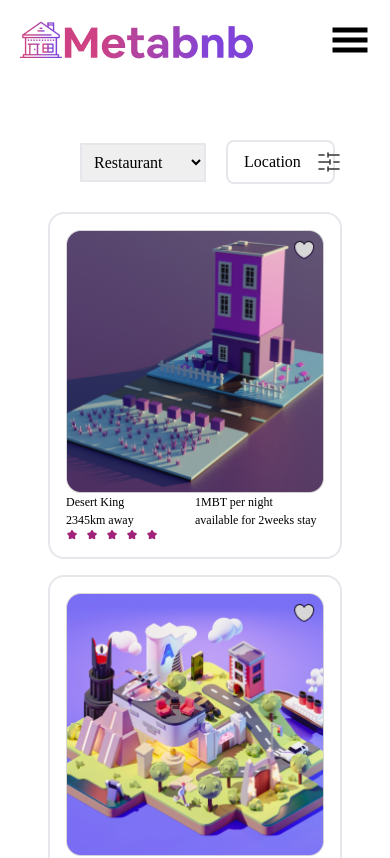
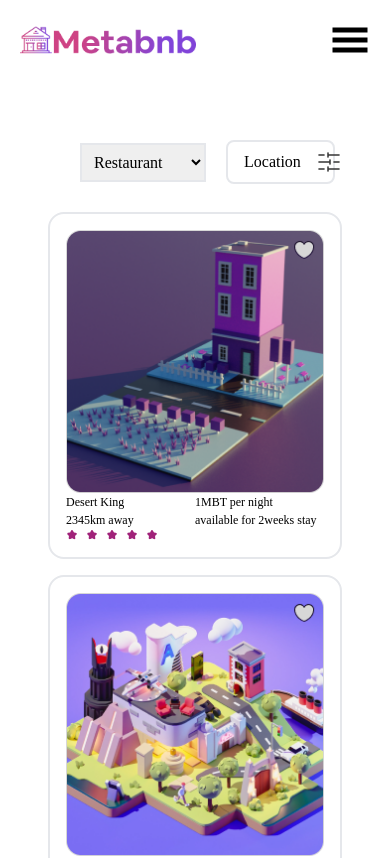
Before and after one commit to whalay/Bnb-Meta, a React (Vite) app: page /nft in a window 390 px wide. Shown: the top 858 px of the page. Built offline with nearby package versions, Linux system fonts and the light colour scheme; a web font is replaced by a local one.

Commit message:
added some changes

```diff
--- a/src/App.jsx
+++ b/src/App.jsx
@@ -34,7 +34,7 @@ function App() {
           <Home showModal={openModalHandler} />
         </Route>
         <Route path="/nft">
-          <NFT />
+          <NFT showModal={openModalHandler}/>
         </Route>
       </Router>
     </div>
--- a/src/components/Modal.jsx
+++ b/src/components/Modal.jsx
@@ -11,15 +11,15 @@ const Modal = (props) => {
     }
   return (
     <div onClick={props.onClose} className="fixed left-0 top-0 right-0 bottom-0 bg-black/70 flex items-center justify-center">
-      <div onClick ={e => e.stopPropagation()} className="w-[500px] bg-white rounded-2xl">
+      <div onClick ={e => e.stopPropagation()} className="w-[500px] bg-white rounded-2xl m-4">
         <div>
           <div className="flex justify-between items-center p-5 font-bold border-b-2">
-            <h1 className="text-2xl">Connect wallet</h1>
+            <h1 className="text-xl md:text-2xl">Connect wallet</h1>
             <AiOutlineClose onClick ={props.onClose} className="hover:cursor-pointer" />
 
           </div>
 
-          <p className="text-xl p-5">Choose your preferred wallet:</p>
+          <p className="text-lg md:text-sm p-5">Choose your preferred wallet:</p>
           <div className="p-3">
             <button className="border p-2 flex w-full justify-between items-center rounded-xl"> <span className="flex items-center gap-3"><img src={meta} alt="" />Metamask</span> <FaGreaterThan/></button>
           </div>
--- a/src/components/Navbar.jsx
+++ b/src/components/Navbar.jsx
@@ -13,7 +13,9 @@ const Navbar = (props) => {
   };
   return (
     <div className="flex justify-between items-center md:p-10 p-5  font-semibold text-lg">
-      <img src={logo} alt="" />
+      <Link to="/home">
+      <img src={logo} alt="" className="w-44 md:w-auto" />
+      </Link>
 
       <ul className="md:flex justify-between gap-10 hidden">
         <li>
--- a/src/pages/NFT.jsx
+++ b/src/pages/NFT.jsx
@@ -41,13 +41,13 @@ const Options =[
    },
 ];
 
-const NFT = () => {
+const NFT = ({showModal}) => {
   return (
     <div className="">
-      <Navbar />
+      <Navbar showModal={showModal} />
       <div className="p-10">
         <div className="flex justify-between items-center p-5 ">
-          <ul className="md:flex justify-between gap-20 hidden ">
+          <ul className="md:flex flex-wrap justify-between gap-20 hidden ">
             <li>Restaurant</li>
             <li>Cottage</li>
             <li>Castle</li>
@@ -59,8 +59,8 @@ const NFT = () => {
           </ul>
 
           <select className="p-2 mx-5 border-2 md:hidden" >
-            {Options.map((option) => (
-          <option value={option.value}>{option.label}</option>
+            {Options.map((option, index) => (
+          <option value={option.value} key={index}>{option.label}</option>
             ))}
           </select>
 
```
